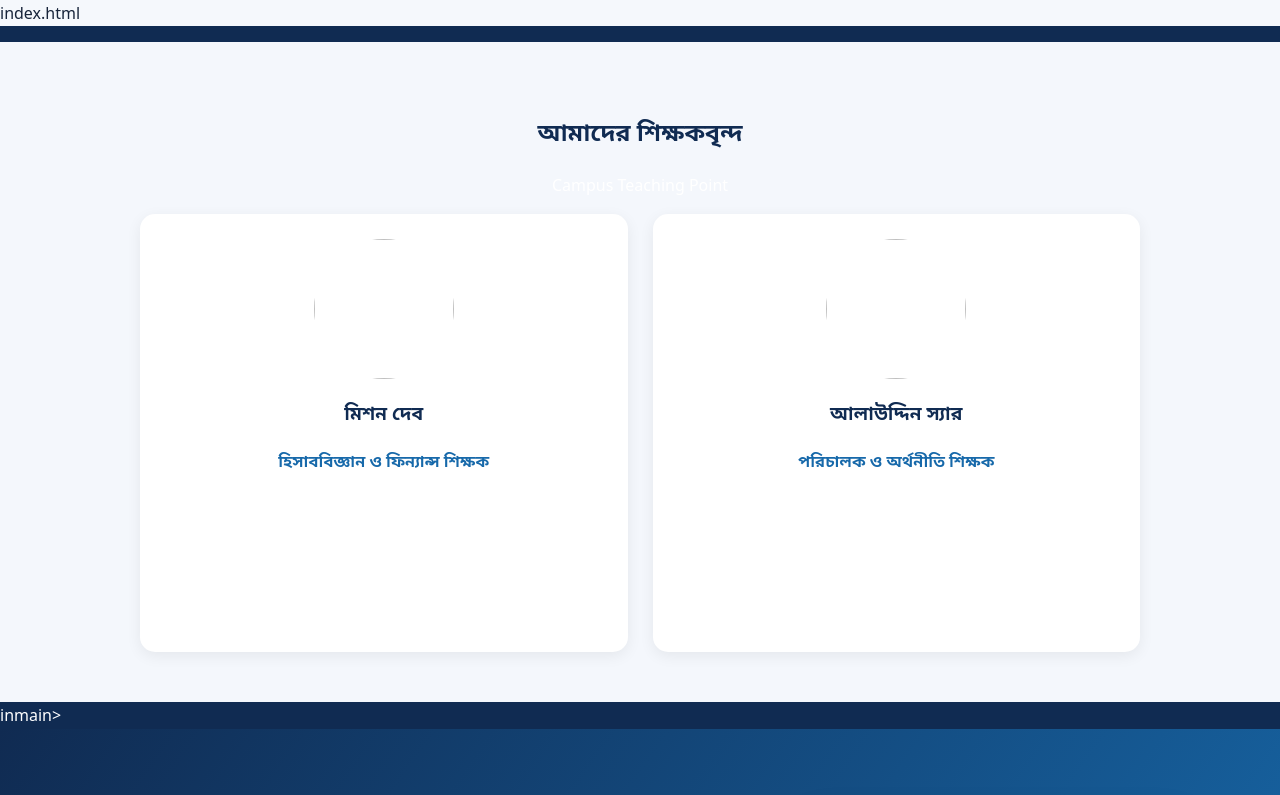
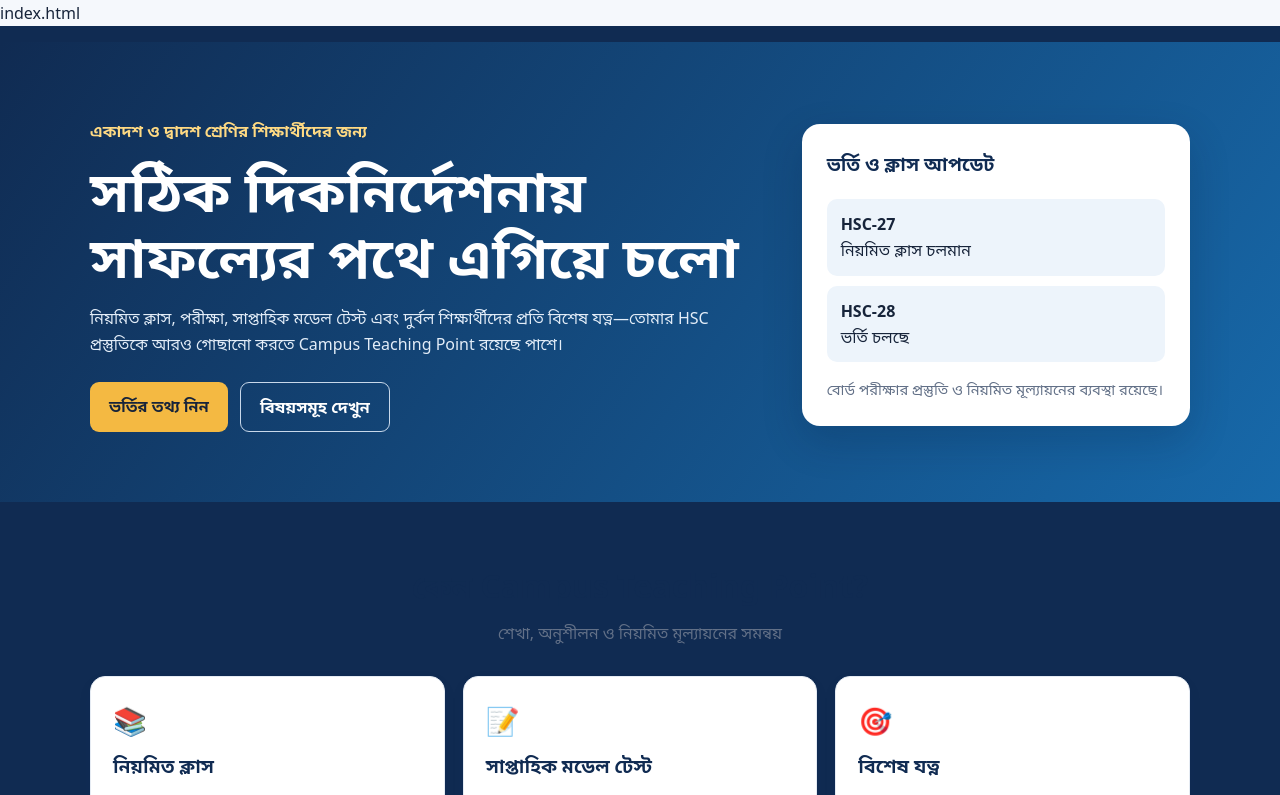
Before and after one commit to mishon321/mishon321.github.io, a plain HTML site: page index.html in a window 1280 px wide. Shown: the top 795 px of the page. Drawn offline with Linux system fonts and the light colour scheme.

Commit message:
Update index.html

```diff
--- a/index.html
+++ b/index.html
@@ -32,37 +32,8 @@ index.html<!DOCTYPE html>
 </head>
 <body>
 <header>
-  <section id="teachers" style="padding:50px 20px;background:#f4f7fc;">
-  <div style="max-width:1000px;margin:auto;text-align:center;">
-
-    <h2 style="color:#102b52;">আমাদের শিক্ষকবৃন্দ</h2>
-    <p>Campus Teaching Point</p>
-
-    <div style="display:grid;grid-template-columns:repeat(auto-fit,minmax(250px,1fr));gap:25px;">
-
-      <div style="background:white;padding:25px;border-radius:15px;box-shadow:0 4px 15px #0001;">
-        <img src="mishon-deb.jpg" alt="মিশন দেব"
-        style="width:140px;height:140px;object-fit:cover;border-radius:50%;">
-        <h3 style="color:#102b52;">মিশন দেব</h3>
-        <p style="color:#1769aa;font-weight:bold;">হিসাববিজ্ঞান ও ফিন্যান্স শিক্ষক</p>
-        <p><b>যোগ্যতা:</b><br>BBA (Accounting) — অধ্যয়নরত</p>
-        <p>সহজ ও বাস্তবভিত্তিক পদ্ধতিতে পাঠদান এবং পরীক্ষার প্রস্তুতিতে দিকনির্দেশনা।</p>
-      </div>
-
-      <div style="background:white;padding:25px;border-radius:15px;box-shadow:0 4px 15px #0001;">
-        <img src="alauddin-sir.jpg" alt="আলাউদ্দিন স্যার"
-        style="width:140px;height:140px;object-fit:cover;border-radius:50%;">
-        <h3 style="color:#102b52;">আলাউদ্দিন স্যার</h3>
-        <p style="color:#1769aa;font-weight:bold;">পরিচালক ও অর্থনীতি শিক্ষক</p>
-        <p><b>যোগ্যতা:</b><br>BSS (Honours), MSS (Economics)</p>
-        <p>শিক্ষা কার্যক্রম পরিচালনা ও অর্থনীতি বিষয়ে পাঠদান।</p>
-      </div>
-
-    </div>
-  </div>
-  </section>
   <main>
-  inmain>
+  <inmain>
   <div class="hero">
     <div class="wrap hero-grid">
       <div>
```
